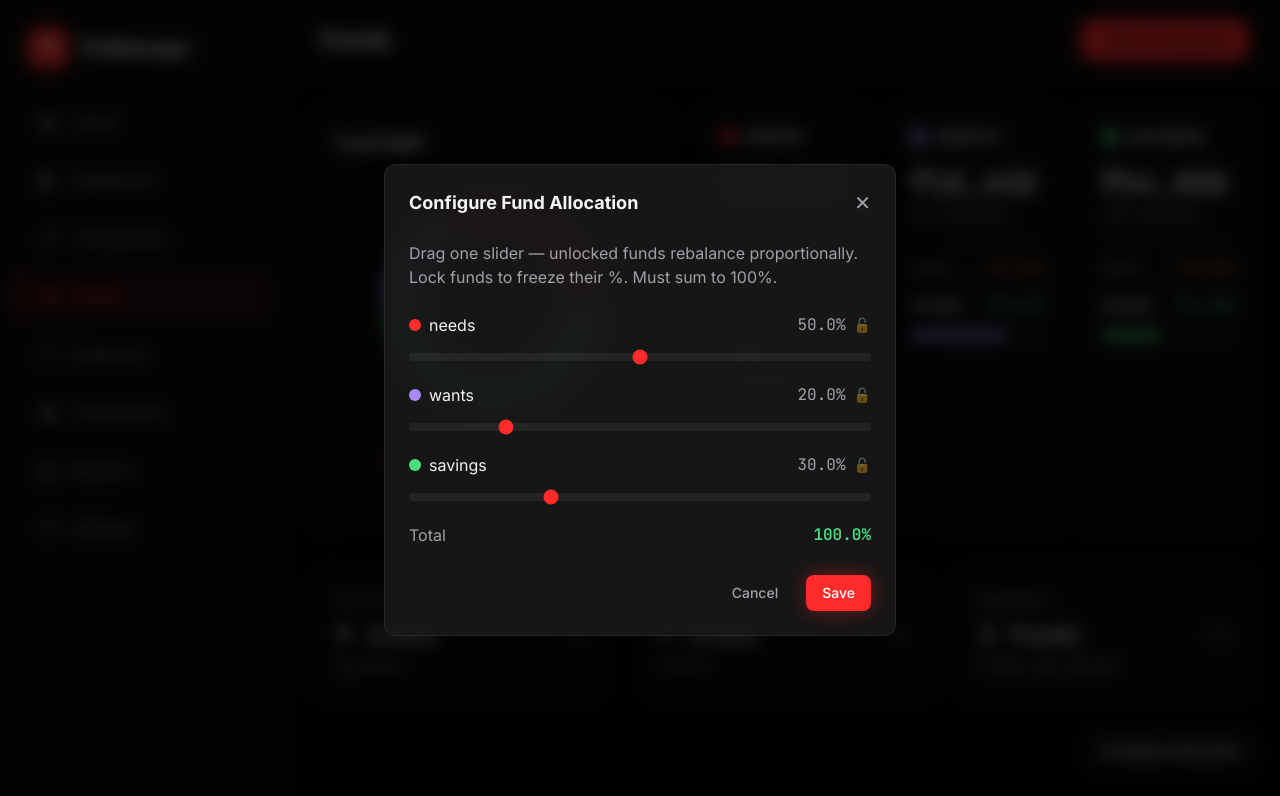
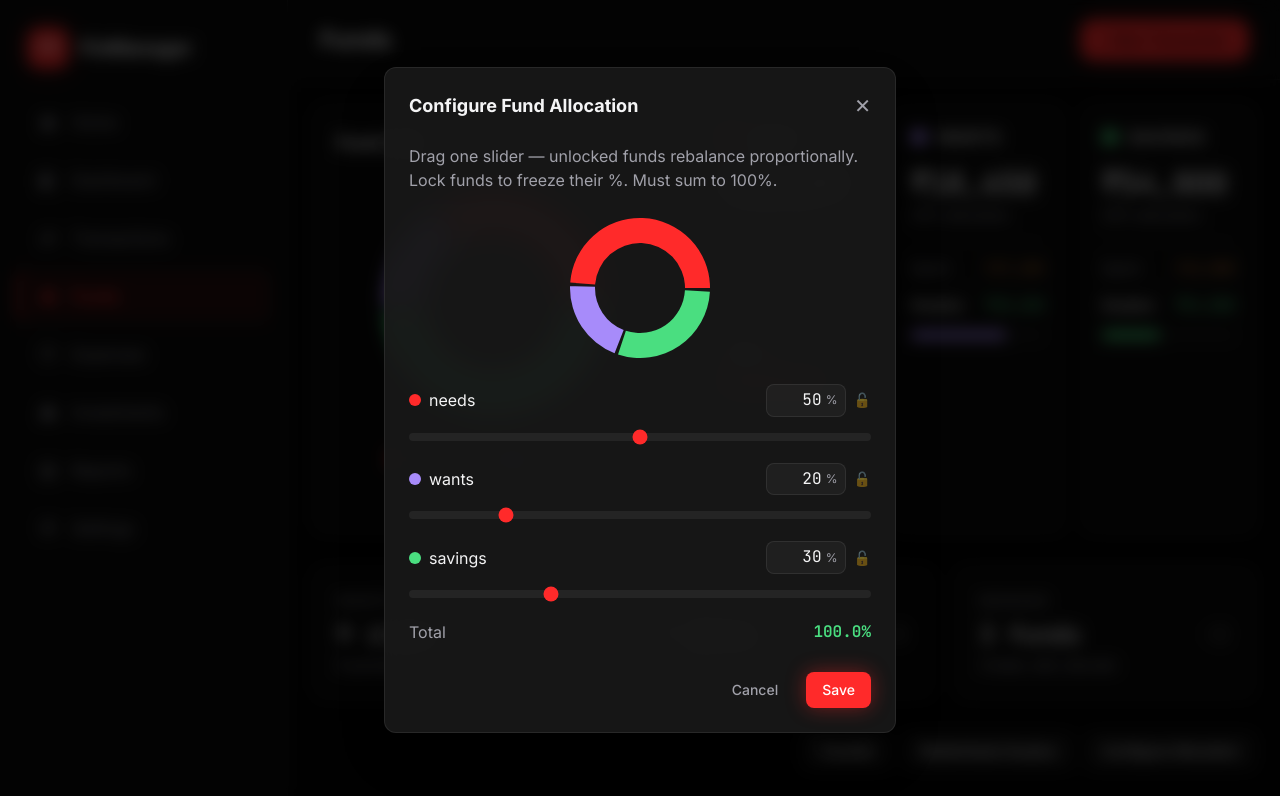
Before and after one commit to rithikrathan/fin, a React (Vite) app: page /funds in a window 1280 px wide. Both pictures are taken after a click on the button "Configure Allocation". Shown: the top 796 px of the page. Built offline with nearby package versions, Linux system fonts and the light colour scheme.

Commit message:
[llm] change: FundsPage — transfer/redistribute buttons, ConfigModal pie chart
- Added Transfer, Redistribute Surplus, Configure Allocation buttons
- ConfigModal now includes allocation donut pie chart
- Integrated FundTransferModal and SurplusRedistributeModal

```diff
--- a/src/pages/FundsPage.tsx
+++ b/src/pages/FundsPage.tsx
@@ -6,6 +6,7 @@ import Card from '../components/shared/Card';
 import Button from '../components/shared/Button';
 import Modal from '../components/shared/Modal';
 import SurplusRedistributeModal from '../components/funds/SurplusRedistributeModal';
+import FundTransferModal from '../components/funds/FundTransferModal';
 import {
   PieChart,
   Pie,
@@ -18,6 +19,7 @@ export default function FundsPage() {
   const { state, dispatch } = useApp();
   const navigate = useNavigate();
   const [configOpen, setConfigOpen] = useState(false);
+  const [transferOpen, setTransferOpen] = useState(false);
   const [redistributeOpen, setRedistributeOpen] = useState(false);
   const [redistributeFundId, setRedistributeFundId] = useState<number | null>(null);
 
@@ -280,7 +282,19 @@ export default function FundsPage() {
         </Card>
       </div>
 
-      <div className="flex justify-end">
+      <div className="flex flex-wrap justify-end gap-3">
+        <Button variant="secondary" onClick={() => setTransferOpen(true)}>
+          Transfer
+        </Button>
+        <Button variant="secondary" onClick={() => {
+          if (fundsWithSurplus.length > 0) {
+            openRedistribute(fundsWithSurplus[0].id);
+          } else if (state.funds.length > 1) {
+            openRedistribute(state.funds[0].id);
+          }
+        }}>
+          Redistribute Surplus
+        </Button>
         <Button variant="secondary" onClick={() => setConfigOpen(true)}>
           Configure Allocation
         </Button>
@@ -291,6 +305,11 @@ export default function FundsPage() {
         onClose={() => setConfigOpen(false)}
         funds={state.funds}
         dispatch={dispatch}
+      />
+
+      <FundTransferModal
+        open={transferOpen}
+        onClose={() => setTransferOpen(false)}
       />
 
       {redistributeFundId !== null && (
@@ -325,6 +344,12 @@ function ConfigModal({
 
   const totalPct = Object.values(pctValues).reduce((s, v) => s + (parseFloat(v) || 0), 0);
   const valid = Math.round(totalPct) === 100;
+
+  const allocPieData = funds.map((f) => ({
+    name: f.name.charAt(0).toUpperCase() + f.name.slice(1),
+    value: parseFloat(pctValues[f.id]) || 0,
+    color: f.color,
+  }));
 
   const handleSliderChange = useCallback((fundId: number, newValue: string) => {
     const newVal = Math.min(100, Math.max(0, parseFloat(newValue) || 0));
@@ -375,9 +400,44 @@ function ConfigModal({
 
   return (
     <Modal open={open} onClose={onClose} title="Configure Fund Allocation">
-      <p className="text-base text-txt-secondary mb-6">
+      <p className="text-base text-txt-secondary mb-4">
         Drag one slider — unlocked funds rebalance proportionally. Lock funds to freeze their %. Must sum to 100%.
       </p>
+
+      {totalPct > 0 && (
+        <div className="flex justify-center mb-4">
+          <ResponsiveContainer width="100%" height={160}>
+            <PieChart>
+              <Pie
+                data={allocPieData}
+                cx="50%"
+                cy="50%"
+                innerRadius={45}
+                outerRadius={70}
+                paddingAngle={3}
+                dataKey="value"
+                stroke="none"
+              >
+                {allocPieData.map((entry, i) => (
+                  <Cell key={i} fill={entry.color} />
+                ))}
+              </Pie>
+              <Tooltip
+                formatter={(value) => `${Number(value ?? 0).toFixed(1)}%`}
+                contentStyle={{
+                  background: 'rgba(25,25,25,0.9)',
+                  border: '1px solid rgba(255,255,255,0.08)',
+                  borderRadius: 12,
+                  color: '#F4F4F5',
+                  fontFamily: 'JetBrains Mono',
+                  fontSize: 13,
+                }}
+              />
+            </PieChart>
+          </ResponsiveContainer>
+        </div>
+      )}
+
       <div className="space-y-4">
         {funds.map((f) => {
           const isLocked = !!locked[f.id];
@@ -392,7 +452,18 @@ function ConfigModal({
                   )}
                 </div>
                 <div className="flex items-center gap-2">
-                  <span className="font-mono text-base text-txt-secondary">{parseFloat(pctValues[f.id] || '0').toFixed(1)}%</span>
+                  <div className="relative">
+                    <input
+                      type="number"
+                      min="0"
+                      max="100"
+                      step="0.1"
+                      value={pctValues[f.id] || '0'}
+                      onChange={(e) => handleSliderChange(f.id, e.target.value)}
+                      className="w-20 bg-white/[0.04] border border-border-subtle rounded-lg px-2 py-1 text-right font-mono text-sm text-txt-primary outline-none focus:border-brand/50 transition-colors"
+                    />
+                    <span className="absolute right-2 top-1/2 -translate-y-1/2 text-txt-secondary text-xs pointer-events-none">%</span>
+                  </div>
                   <button
                     onClick={() => toggleLock(f.id)}
                     className={`text-sm cursor-pointer transition-colors ${isLocked ? 'text-brand' : 'text-txt-secondary/40 hover:text-txt-secondary'}`}
```
